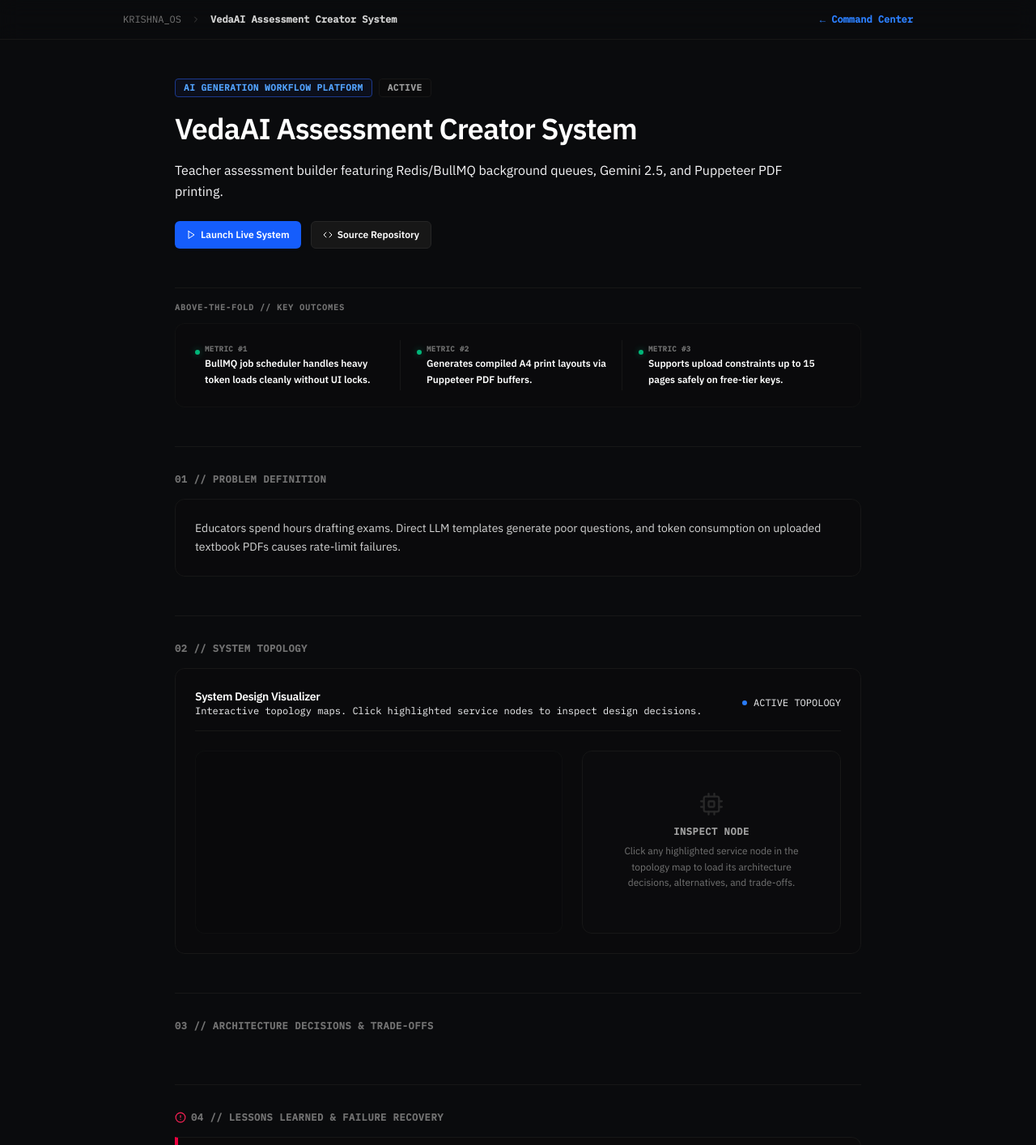
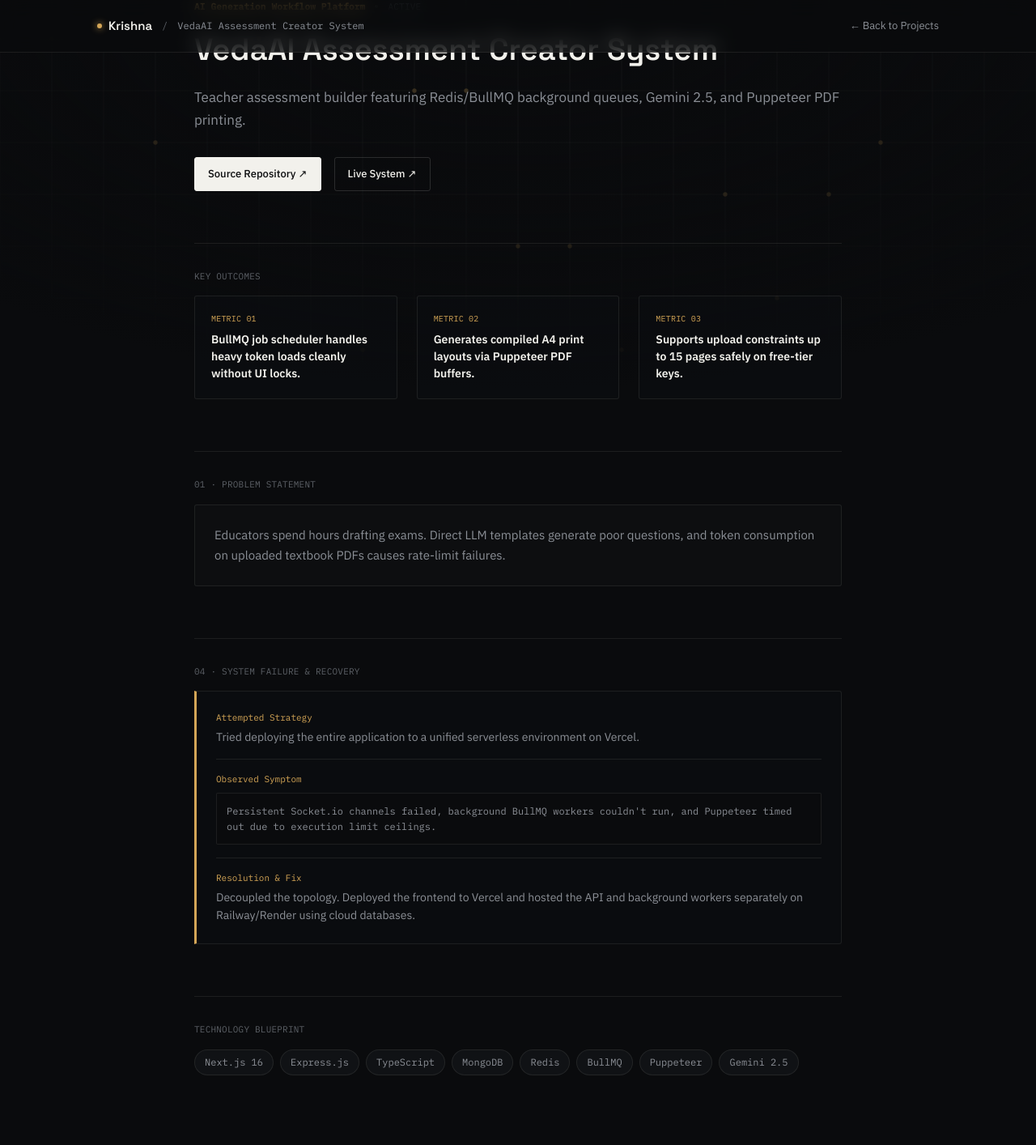
Before and after one commit to Rarebuffalo/krishna-portfolio, a Next.js app: page /systems/assessment-creator in a window 1280 px wide. Shown: the top 1414 px of the page at 81% size. Built offline with nearby package versions, Linux system fonts and the light colour scheme.

Commit message:
update case study template to editorial style

```diff
--- a/src/app/systems/[id]/page.tsx
+++ b/src/app/systems/[id]/page.tsx
@@ -4,9 +4,7 @@
 import Link from "next/link";
 import { notFound } from "next/navigation";
 import { portfolioSystems } from "@/data/portfolioData";
-import SystemDesignVisualizer from "@/components/SystemDesignVisualizer";
-import { PlayIcon, CodeIcon, ChevronRightIcon, AlertCircleIcon } from "@/components/CustomIcons";
-import { motion, AnimatePresence } from "framer-motion";
+import BlueprintGrid from "@/components/BlueprintGrid";
 
 type Props = {
   params: Promise<{ id: string }>;
@@ -16,264 +14,262 @@
   const { id } = use(params);
   const sys = portfolioSystems.find((s) => s.id === id);
 
-  const [loading, setLoading] = useState(true);
-  const [logs, setLogs] = useState<string[]>([]);
-
-  useEffect(() => {
-    if (!sys) return;
-    const logsSequence = [
-      `SYS // GET: /systems/${id}`,
-      "SYS // ESTABLISHING SECURE GATEWAY... [OK]",
-      "SYS // FETCHING METRIC REGISTRY LOGS... [OK]",
-      "SYS // RENDERING GRAPH VISUALIZER NODES... [OK]",
-      `SYS // SYSTEM:${sys.name.toUpperCase()} INTERFACE READY`
-    ];
-
-    let current = 0;
-    const interval = setInterval(() => {
-      if (current < logsSequence.length) {
-        const nextLog = logsSequence[current];
-        setLogs((prev) => [...prev, nextLog]);
-        current++;
-      } else {
-        clearInterval(interval);
-        setTimeout(() => {
-          setLoading(false);
-        }, 150);
-      }
-    }, 85);
-
-    return () => clearInterval(interval);
-  }, [id, sys]);
-
   if (!sys) {
     notFound();
   }
 
+  // Draw static architectural node map using SVGs for professional editorial feel
+  const renderStaticArchitecture = () => {
+    if (!sys.nodes || sys.nodes.length === 0) return null;
+
     return (
-    <main className="min-h-screen bg-bg-dark text-[#F5F5F7] font-sans selection:bg-blue-600/30 relative">
+      <div className="w-full relative overflow-x-auto rounded-[3px] border border-[rgba(245,245,242,0.14)] bg-gradient-to-br from-[#14161a] to-[#0c0d0f] p-[24px] flex items-center justify-center min-h-[300px]">
+        <div className="min-w-[600px] h-[200px] relative">
+          <svg className="absolute inset-0 w-full h-full" fill="none">
+            {/* Draw connectors */}
+            {sys.edges.map((edge, idx) => {
+              const fromNode = sys.nodes.find((n) => n.id === edge.from);
+              const toNode = sys.nodes.find((n) => n.id === edge.to);
+              if (!fromNode || !toNode) return null;
 
-      {/* Telemetry Transition Loader */}
-      <AnimatePresence>
-        {loading && (
-          <motion.div
-            initial={{ opacity: 1 }}
-            exit={{ opacity: 0 }}
-            transition={{ duration: 0.2 }}
-            className="fixed inset-0 bg-[#050505] z-50 flex flex-col justify-center p-8 font-mono text-sm tracking-tight select-none"
+              // Calculate bezier curves
+              const dx = Math.abs(toNode.x - fromNode.x) * 0.5;
+              const path = `M ${fromNode.x} ${fromNode.y} C ${fromNode.x + dx} ${fromNode.y}, ${toNode.x - dx} ${toNode.y}, ${toNode.x} ${toNode.y}`;
+
+              return (
+                <g key={idx}>
+                  <path
+                    d={path}
+                    stroke="var(--line-strong)"
+                    strokeWidth="1.5"
+                    fill="none"
+                  />
+                  {edge.label && (
+                    <text
+                      x={(fromNode.x + toNode.x) / 2}
+                      y={(fromNode.y + toNode.y) / 2 - 8}
+                      fill="#5c6066"
+                      fontFamily="var(--font-mono)"
+                      fontSize="8"
+                      textAnchor="middle"
                     >
-            <div className="max-w-md mx-auto w-full space-y-2.5">
-              <div className="text-xs text-neutral-500 uppercase tracking-widest border-b border-neutral-900 pb-3 mb-4 font-bold">
-                KRISHNA OS // DEPLOYMENT TELEMETRY
+                      {edge.label}
+                    </text>
+                  )}
+                </g>
+              );
+            })}
+
+            {/* Draw nodes */}
+            {sys.nodes.map((node) => (
+              <g key={node.id}>
+                <rect
+                  x={node.x - 45}
+                  y={node.y - 18}
+                  width="90"
+                  height="36"
+                  rx="3"
+                  fill="#101215"
+                  stroke="var(--line-strong)"
+                  strokeWidth="1"
+                />
+                <circle cx={node.x - 30} cy={node.y} r="3" fill="var(--gold)" />
+                <text
+                  x={node.x + 8}
+                  y={node.y + 4}
+                  fill="#f2f1ec"
+                  fontFamily="var(--font-sans)"
+                  fontSize="9"
+                  textAnchor="middle"
+                >
+                  {node.label.length > 10 ? node.label.substring(0, 10) + ".." : node.label}
+                </text>
+              </g>
+            ))}
+          </svg>
         </div>
-              {logs.map((log, idx) => {
-                const isReady = log.includes("READY");
-                return (
-                  <div key={idx} className={isReady ? "text-emerald-400 font-bold" : "text-neutral-400"}>
-                    {isReady ? " > " : "   "} {log}
       </div>
     );
-              })}
-              <div className="flex items-center space-x-1.5 pt-2">
-                <span className="inline-block w-1.5 h-3.5 bg-blue-500 animate-pulse" />
-                <span className="text-[10px] uppercase tracking-wider text-neutral-500 font-bold">connecting console interface...</span>
-              </div>
-            </div>
-          </motion.div>
-        )}
-      </AnimatePresence>
+  };
 
-      {/* Case Study Content */}
-      <motion.div
-        initial={{ opacity: 0, y: 10 }}
-        animate={{ opacity: loading ? 0 : 1, y: loading ? 10 : 0 }}
-        transition={{ duration: 0.3, delay: 0.05 }}
-      >
-        {/* Decorative background grid - locked at 3% opacity for premium aesthetic */}
-        <div className="fixed inset-0 grid-bg opacity-[0.03] pointer-events-none" />
+  return (
+    <>
+      <BlueprintGrid />
+      <div className="vignette" />
 
-        {/* Top sticky navigation */}
-        <header className="sticky top-0 z-30 border-b border-neutral-900 bg-bg-dark/75 backdrop-blur-md">
-          <div className="max-w-5xl mx-auto px-6 py-4 flex items-center justify-between">
-            <div className="flex items-center space-x-3">
-              <Link
-                href="/"
-                className="text-xs font-mono text-neutral-500 hover:text-white transition-colors"
-              >
-                KRISHNA_OS
+      {/* Header controls */}
+      <header className="fixed top-0 left-0 right-0 z-20 backdrop-blur-md bg-[#0a0b0d]/65 border-b border-[rgba(245,245,242,0.08)]">
+        <nav className="wrap flex items-center justify-between h-[64px]">
+          <div className="flex items-center gap-[12px]">
+            <Link href="/" className="logo font-display font-semibold text-[15px] flex items-center gap-[8px] text-[#f2f1ec]">
+              <span className="dot w-[6px] h-[6px] rounded-full bg-[#d4a657] shadow-[0_0_8px_#d4a657]"></span>
+              Krishna
             </Link>
-              <ChevronRightIcon size={12} className="text-neutral-700" />
-              <span className="text-xs font-mono text-neutral-300 font-semibold">{sys.name}</span>
+            <span className="text-[12px] text-[#5c6066] font-mono">/</span>
+            <span className="text-[12px] text-[#8b8f96] font-mono">{sys.name}</span>
           </div>
 
           <Link
             href="/"
-              className="text-xs font-mono text-blue-500 hover:text-blue-400 font-semibold transition-colors"
+            className="text-[13px] text-[#8b8f96] hover:text-[#f2f1ec] transition-colors"
           >
-              ← Command Center
+            ← Back to Projects
           </Link>
-          </div>
+        </nav>
       </header>
 
-        {/* Case Study Body */}
-        <article className="max-w-4xl mx-auto px-6 py-12 space-y-12 relative z-10">
+      {/* Case Study Content */}
+      <main className="wrap relative z-10 pt-[128px] pb-[96px]">
+        <article className="max-w-[800px] mx-auto space-y-[64px]">
 
-          {/* Title Section */}
-          <section className="space-y-4">
-            <div className="flex flex-wrap items-center gap-2">
-              <span className="px-2.5 py-0.5 rounded text-[11px] font-mono border border-blue-900 bg-blue-950/20 text-blue-400 font-bold uppercase tracking-wider">
+          {/* Title Header */}
+          <section className="space-y-[24px]">
+            <div className="flex items-center gap-[12px]">
+              <span className="mono text-[11px] text-[#d4a657] tracking-wider font-semibold">
                 {sys.type}
               </span>
-              <span className="px-2.5 py-0.5 rounded text-[11px] font-mono border border-neutral-900 bg-neutral-950/60 text-neutral-400 uppercase tracking-wider font-bold">
+              <span className="w-[4px] h-[4px] bg-[rgba(245,245,242,0.14)] rounded-full" />
+              <span className="mono text-[11px] text-[#5c6066]">
                 {sys.status}
               </span>
             </div>
 
-            <h1 className="text-3xl md:text-4xl font-extrabold tracking-tight text-white leading-tight">
+            <h1 className="font-display font-semibold text-[38px] max-md:text-[30px] leading-[1.1] text-[#f2f1ec]">
               {sys.name}
             </h1>
-            <p className="text-base text-neutral-350 leading-relaxed max-w-3xl">
+            <p className="text-[17px] leading-[1.65] text-[#8b8f96]">
               {sys.tagline}
             </p>
 
-            {/* Links Row */}
-            <div className="flex flex-wrap gap-3 pt-2">
+            <div className="flex gap-[16px] pt-[8px]">
+              <a
+                href={sys.github}
+                target="_blank"
+                rel="noopener noreferrer"
+                className="btn btn-primary inline-flex items-center gap-[8px] px-[16px] py-[10px] text-[13px] font-medium rounded-[3px] bg-[#f2f1ec] text-[#0a0b0d] border border-[#f2f1ec] transition-all hover:bg-[#d4a657] hover:border-[#d4a657]"
+              >
+                Source Repository ↗
+              </a>
+              {sys.demo !== sys.github && (
                 <a
                   href={sys.demo}
                   target="_blank"
                   rel="noopener noreferrer"
-                className="flex items-center space-x-1.5 px-3.5 py-2 bg-blue-600 hover:bg-blue-500 text-white rounded-md text-xs font-bold transition-all shadow-sm shadow-blue-950/20 cursor-pointer"
+                  className="btn btn-ghost inline-flex items-center gap-[8px] px-[16px] py-[10px] text-[13px] font-medium rounded-[3px] text-[#f2f1ec] border border-[rgba(245,245,242,0.14)] transition-all hover:border-[#d4a657]/45 hover:text-[#d4a657]"
                 >
-                <PlayIcon size={12} />
-                <span>Launch Live System</span>
+                  Live System ↗
                 </a>
-              <a
-                href={sys.github}
-                target="_blank"
-                rel="noopener noreferrer"
-                className="flex items-center space-x-1.5 px-3.5 py-2 bg-neutral-900 hover:bg-neutral-800 border border-neutral-800 hover:border-neutral-600 text-white rounded-md text-xs font-bold transition-all cursor-pointer"
-              >
-                <CodeIcon size={12} />
-                <span>Source Repository</span>
-              </a>
+              )}
             </div>
           </section>
 
-          {/* Above-the-Fold Key Outcomes metrics row */}
-          <section className="space-y-3 pt-4 border-t border-neutral-900">
-            <h3 className="text-[10px] uppercase font-mono tracking-widest text-neutral-500 font-bold">Above-The-Fold // Key Outcomes</h3>
-            <div className="grid grid-cols-1 md:grid-cols-3 gap-4 bg-neutral-950/20 border border-neutral-900/60 p-5 rounded-xl">
-              {sys.impact.map((imp, idx) => (
-                <div key={idx} className="flex items-start space-x-2.5 p-1 border-b md:border-b-0 md:border-r border-neutral-900 last:border-0 pr-4">
-                  <span className="w-1.5 h-1.5 rounded-full bg-emerald-500 shrink-0 mt-2 mr-1.5 shadow-[0_0_8px_rgba(16,185,129,0.5)] animate-pulse" />
+          {/* Outcomes & Metrics Grid */}
+          <section className="space-y-[16px] pt-[32px] border-t border-[rgba(245,245,242,0.08)]">
+            <span className="mono text-[11px] text-[#5c6066] block">KEY OUTCOMES</span>
+            <div className="grid grid-cols-3 max-[640px]:grid-cols-1 gap-[24px]">
+              {sys.impact.map((metric, idx) => (
+                <div key={idx} className="p-[20px] rounded-[3px] border border-[rgba(245,245,242,0.08)] bg-[#101215]/30">
+                  <span className="mono text-[10px] text-[#d4a657] block mb-[8px]">METRIC 0{idx + 1}</span>
+                  <span className="text-[14px] text-[#f2f1ec] leading-[1.5] block font-semibold">{metric}</span>
+                </div>
+              ))}
+            </div>
+          </section>
+
+          {/* Problem Statement */}
+          <section className="space-y-[16px] pt-[32px] border-t border-[rgba(245,245,242,0.08)]">
+            <span className="mono text-[11px] text-[#5c6066] block">01 · PROBLEM STATEMENT</span>
+            <div className="p-[24px] rounded-[3px] border border-[rgba(245,245,242,0.08)] bg-[#101215]/50 text-[15px] leading-[1.7] text-[#8b8f96]">
+              {sys.problem}
+            </div>
+          </section>
+
+          {/* Technical Topology Diagram */}
+          {sys.nodes && sys.nodes.length > 0 && (
+            <section className="space-y-[16px] pt-[32px] border-t border-[rgba(245,245,242,0.08)]">
+              <span className="mono text-[11px] text-[#5c6066] block">02 · SYSTEM ARCHITECTURE</span>
+              {renderStaticArchitecture()}
+            </section>
+          )}
+
+          {/* Architecture Decisions & Trade-offs */}
+          {sys.decisions && sys.decisions.length > 0 && (
+            <section className="space-y-[16px] pt-[32px] border-t border-[rgba(245,245,242,0.08)]">
+              <span className="mono text-[11px] text-[#5c6066] block">03 · DESIGN DECISIONS & TRADE-OFFS</span>
+              <div className="grid grid-cols-2 max-md:grid-cols-1 gap-[24px]">
+                {sys.decisions.map((dec, idx) => (
+                  <div key={idx} className="p-[24px] rounded-[3px] border border-[rgba(245,245,242,0.08)] bg-[#101215]/50 flex flex-col justify-between">
                     <div>
-                    <span className="text-[9px] font-mono text-neutral-500 uppercase tracking-wider block mb-0.5 font-bold">Metric #{idx + 1}</span>
-                    <span className="text-white text-xs font-semibold leading-relaxed block">{imp}</span>
+                      <span className="mono text-[10px] text-[#d4a657] block mb-[4px]">DECISION 0{idx + 1}</span>
+                      <h4 className="text-[16px] font-semibold text-[#f2f1ec] mb-[16px]">{dec.decision}</h4>
+
+                      <div className="space-y-[12px] text-[13px] leading-[1.6]">
+                        <div>
+                          <span className="text-[#5c6066] font-mono block">Alternative Evaluated:</span>
+                          <p className="text-[#8b8f96]">{dec.alternative}</p>
+                        </div>
+                        <div>
+                          <span className="text-[#5c6066] font-mono block">Decision Reason:</span>
+                          <p className="text-[#8b8f96]">{dec.reason}</p>
+                        </div>
+                      </div>
+                    </div>
+
+                    <div className="mt-[20px] pt-[16px] border-t border-[rgba(245,245,242,0.08)] text-[12px] italic text-[#5c6066]">
+                      Trade-off: {dec.tradeoff}
                     </div>
                   </div>
                 ))}
               </div>
             </section>
+          )}
 
-          {/* Section 1: Problem Definition */}
-          <section className="space-y-4 border-t border-neutral-900 pt-8">
-            <h2 className="text-xs uppercase font-mono tracking-wider text-neutral-500 font-bold">01 // Problem Definition</h2>
-            <div className="p-6 rounded-xl border border-neutral-900 bg-neutral-950/20 hover:border-neutral-800 transition-all leading-relaxed text-[14px] text-neutral-300">
-              {sys.problem}
+          {/* Failure Story & Lessons */}
+          {sys.failureStory && (
+            <section className="space-y-[16px] pt-[32px] border-t border-[rgba(245,245,242,0.08)]">
+              <span className="mono text-[11px] text-[#5c6066] block">04 · SYSTEM FAILURE & RECOVERY</span>
+              <div className="border border-[rgba(245,245,242,0.08)] border-l-[3px] border-l-[#d4a657] bg-[#101215]/30 p-[24px] rounded-r-[3px] space-y-[16px]">
+                <div>
+                  <span className="text-[#d4a657] font-mono text-[11px] block mb-[4px]">Attempted Strategy</span>
+                  <p className="text-[14px] text-[#8b8f96] leading-[1.6]">{sys.failureStory.attempt}</p>
                 </div>
-          </section>
-
-          {/* Section 2: System Topology (Interactive) */}
-          <section className="space-y-4 border-t border-neutral-900 pt-8">
-            <h2 className="text-xs uppercase font-mono tracking-wider text-neutral-500 font-bold">02 // System Topology</h2>
-            <SystemDesignVisualizer systemId={sys.id} />
-          </section>
-
-          {/* Section 3: Engineering Decisions & Trade-offs */}
-          <section className="space-y-4 border-t border-neutral-900 pt-8">
-            <h2 className="text-xs uppercase font-mono tracking-wider text-neutral-500 font-bold">03 // Architecture Decisions & Trade-offs</h2>
-            <div className="grid grid-cols-1 md:grid-cols-2 gap-5">
-              {sys.decisions.map((dec, idx) => (
-                <div
-                  key={idx}
-                  className="p-6 rounded-xl border border-neutral-900 bg-[#0d0d0e]/60 hover:border-neutral-800 transition-all space-y-3.5 hover:shadow-[0_4px_30px_rgba(0,0,0,0.4)]"
-                >
-                  <div className="flex items-start space-x-2.5">
-                    <span className="font-mono text-xs text-blue-500 font-bold">#{idx + 1}</span>
-                    <div>
-                      <h4 className="text-[10px] uppercase font-mono tracking-wider text-neutral-500 block mb-0.5 font-bold">Selected Strategy</h4>
-                      <p className="font-extrabold text-white text-sm leading-tight">{dec.decision}</p>
-                    </div>
-                  </div>
-
-                  <div className="space-y-3 border-t border-neutral-900/60 pt-3 text-[13px] leading-relaxed">
-                    <div>
-                      <span className="text-neutral-500 font-mono text-[10px] uppercase block mb-0.5 font-bold">Alternatives Evaluated</span>
-                      <p className="text-neutral-350">{dec.alternative}</p>
-                    </div>
-                    <div>
-                      <span className="text-neutral-500 font-mono text-[10px] uppercase block mb-0.5 font-bold">Decision Logic</span>
-                      <p className="text-neutral-350">{dec.reason}</p>
-                    </div>
-                    <div>
-                      <span className="text-neutral-500 font-mono text-[10px] uppercase block mb-0.5 font-bold">Trade-off Considerations</span>
-                      <p className="text-neutral-450 italic">{dec.tradeoff}</p>
-                    </div>
-                  </div>
-                </div>
-              ))}
-            </div>
-          </section>
-
-          {/* Section 4: Failure Story */}
-          <section className="space-y-4 border-t border-neutral-900 pt-8">
-            <h2 className="text-xs uppercase font-mono tracking-wider text-neutral-500 font-bold flex items-center space-x-1.5">
-              <AlertCircleIcon size={14} className="text-rose-500" />
-              <span>04 // Lessons Learned & Failure Recovery</span>
-            </h2>
-            <div className="border border-neutral-900 border-l-4 border-l-rose-600 bg-[#0e0a0a]/40 p-6 rounded-r-xl space-y-4 hover:border-l-rose-500 transition-all hover:shadow-[0_4px_30px_rgba(0,0,0,0.4)]">
-              <div>
-                <span className="text-rose-400 font-mono text-xs uppercase block mb-1 font-bold tracking-wider">Initial Implementation Blockage</span>
-                <p className="text-neutral-350 text-sm leading-relaxed">{sys.failureStory.attempt}</p>
-              </div>
-              <div className="border-t border-neutral-900/60 pt-3.5">
-                <span className="text-rose-400 font-mono text-xs uppercase block mb-1 font-bold tracking-wider">Observed Failure Symptom</span>
-                <p className="text-rose-300 text-xs font-mono bg-black/85 p-3 rounded-lg border border-neutral-900/50 leading-relaxed">
+                <div className="pt-[16px] border-t border-[rgba(245,245,242,0.08)]">
+                  <span className="text-[#d4a657] font-mono text-[11px] block mb-[8px]">Observed Symptom</span>
+                  <p className="text-[12px] font-mono bg-[#0a0b0d] p-[12px] border border-[rgba(245,245,242,0.08)] rounded-[2px] text-[#8b8f96] leading-[1.6]">
                     {sys.failureStory.symptom}
                   </p>
                 </div>
-              <div className="border-t border-neutral-900/60 pt-3.5">
-                <span className="text-emerald-400 font-mono text-xs uppercase block mb-1 font-bold tracking-wider">Resolution Strategy</span>
-                <p className="text-neutral-350 text-sm leading-relaxed font-sans">{sys.failureStory.fix}</p>
+                <div className="pt-[16px] border-t border-[rgba(245,245,242,0.08)]">
+                  <span className="text-[#d4a657] font-mono text-[11px] block mb-[4px]">Resolution & Fix</span>
+                  <p className="text-[14px] text-[#8b8f96] leading-[1.6]">{sys.failureStory.fix}</p>
                 </div>
               </div>
             </section>
+          )}
 
-          {/* Blueprint Stack section */}
-          <section className="space-y-4 border-t border-neutral-900 pt-8">
-            <div className="space-y-3.5">
-              <h3 className="text-xs uppercase font-mono tracking-wider text-neutral-500 font-bold">System Blueprint Stack</h3>
-              <div className="flex flex-wrap gap-1.5">
+          {/* Stack Pills */}
+          <section className="space-y-[16px] pt-[32px] border-t border-[rgba(245,245,242,0.08)]">
+            <span className="mono text-[11px] text-[#5c6066] block">TECHNOLOGY BLUEPRINT</span>
+            <div className="flex flex-wrap gap-[8px]">
               {sys.stack.map((tech) => (
                 <span
                   key={tech}
-                    className="px-2 py-1 rounded bg-neutral-950 border border-neutral-900 text-neutral-450 font-mono text-xs"
+                  className="px-[12px] py-[6px] rounded-[20px] bg-[#101215] border border-[rgba(245,245,242,0.08)] text-[#8b8f96] font-mono text-[12px]"
                 >
                   {tech}
                 </span>
               ))}
             </div>
-            </div>
           </section>
+
         </article>
 
         {/* Footer */}
-        <footer className="border-t border-neutral-900 bg-neutral-950/60 py-10 relative z-10 text-center">
-          <p className="text-xs font-mono text-neutral-500 font-semibold">
-            KRISHNA OS v2.0 // COMPLIANCE RUN SYSTEM REPORTS // 2026
-          </p>
+        <footer className="mt-[144px] border-t border-[rgba(245,245,242,0.08)] pt-[40px] flex justify-between font-mono text-[11px] text-[#5c6066] max-md:flex-col max-md:gap-[8px]">
+          <span>© 2026 Krishna</span>
+          <span>Redesign completed with intent.</span>
         </footer>
-      </motion.div>
       </main>
+    </>
   );
 }
```
Lines whose indentation alone changed are shown as unchanged.
